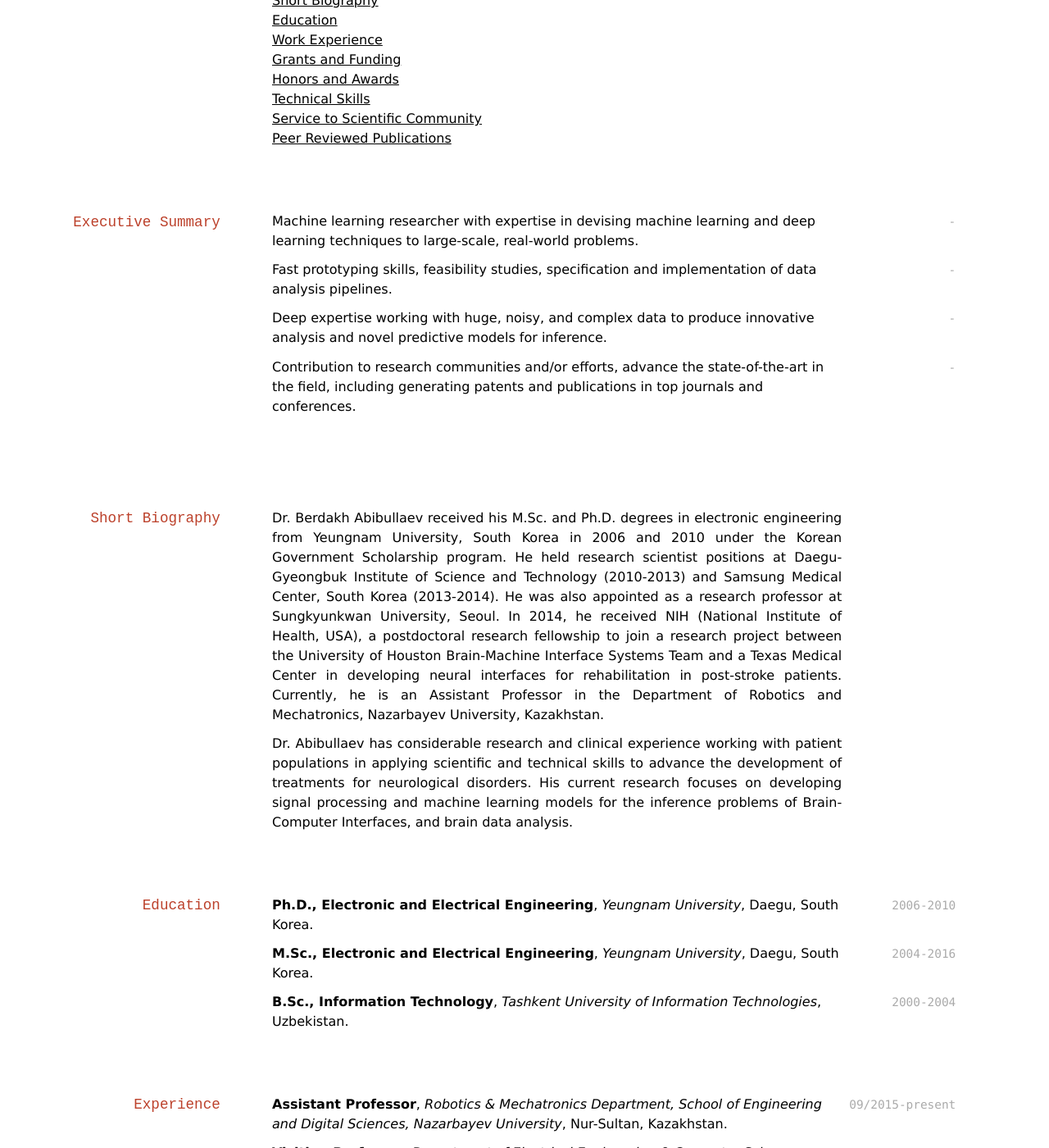
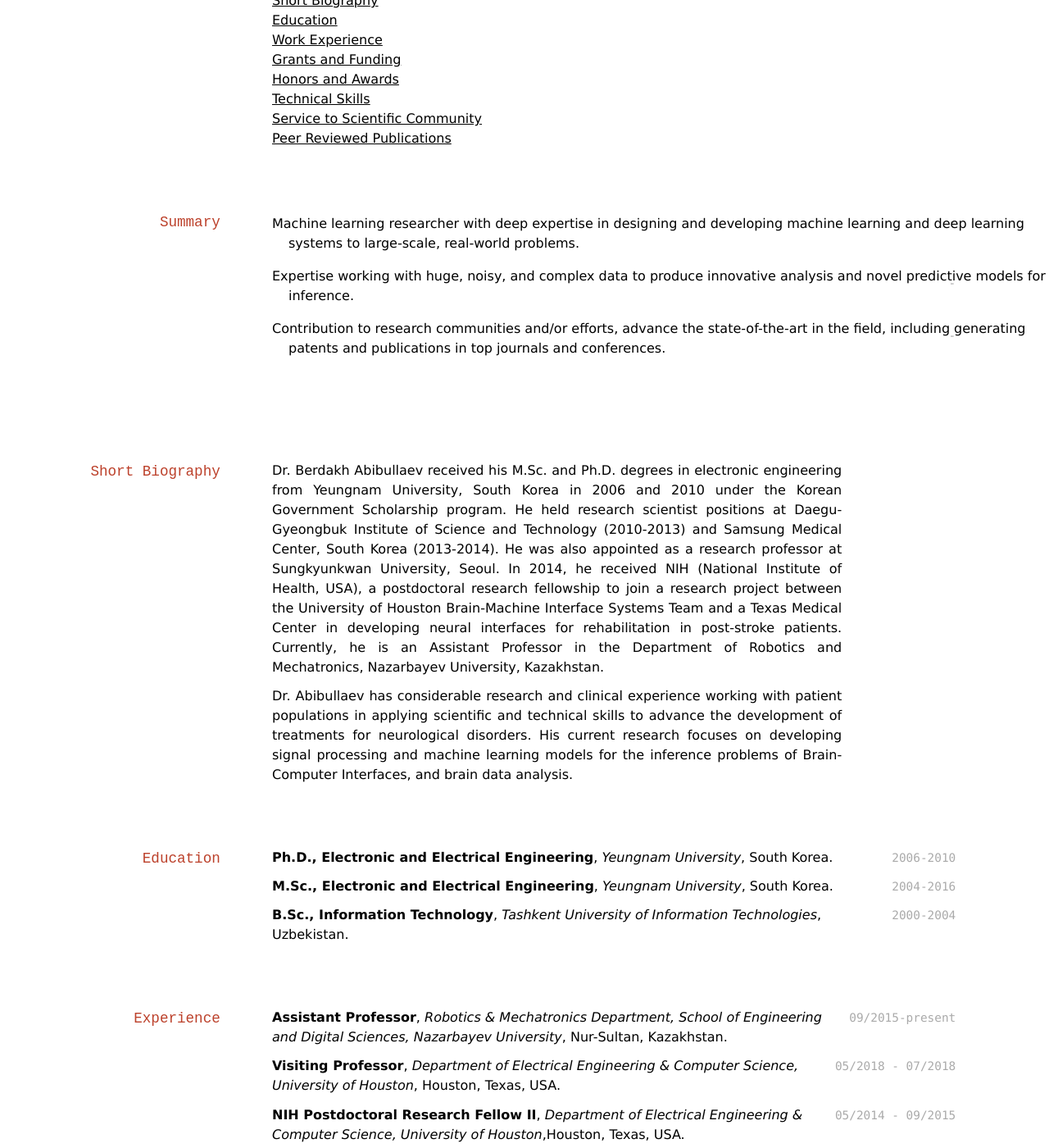
Before and after one commit to berdakh/berdakh.github.io, a Jekyll site: the page built from index.md, in a window 1280 px wide and 1400 px high, scrolled down 380 px. Shown: the whole window at 82% size. Built offline with Jekyll 4.4.1, drawn with Linux system fonts in a browser that asks for light colours; nearby versions of some CDN libraries; a style sheet for code colours, icons or effects is not loaded.

Commit message:
updated index

```diff
--- a/index.md
+++ b/index.md
@@ -36,19 +36,16 @@
   - [Peer Reviewed Publications](#publications)
 
 
-## Executive Summary
+## Summary
 
 `-`
-Machine learning researcher with expertise in devising machine learning and deep learning techniques to large-scale, real-world problems.
+- Machine learning researcher with deep expertise in designing and developing machine learning and deep learning systems to large-scale, real-world problems.
 
 `-`
-Fast prototyping skills, feasibility studies, specification and implementation of data analysis pipelines.
+- Expertise working with huge, noisy, and complex data to produce innovative analysis and novel predictive models for inference.
 
 `-`
-Deep expertise working with huge, noisy, and complex data to produce innovative analysis and novel predictive models for inference.
-
-`-`
-Contribution to research communities and/or efforts, advance the state-of-the-art in the field, including generating patents and publications in top journals and conferences.
+- Contribution to research communities and/or efforts, advance the state-of-the-art in the field, including generating patents and publications in top journals and conferences.
 
 <br/>
 
@@ -63,10 +60,10 @@
 ## Education
 
 `2006-2010`
-**Ph.D., Electronic and Electrical Engineering**, *Yeungnam University*, Daegu, South Korea.
+**Ph.D., Electronic and Electrical Engineering**, *Yeungnam University*, South Korea.
 
 `2004-2016`
-**M.Sc., Electronic and Electrical Engineering**, *Yeungnam University*, Daegu, South Korea.
+**M.Sc., Electronic and Electrical Engineering**, *Yeungnam University*, South Korea.
 
 `2000-2004`
 **B.Sc., Information Technology**, *Tashkent University of Information Technologies*, Uzbekistan.
```
